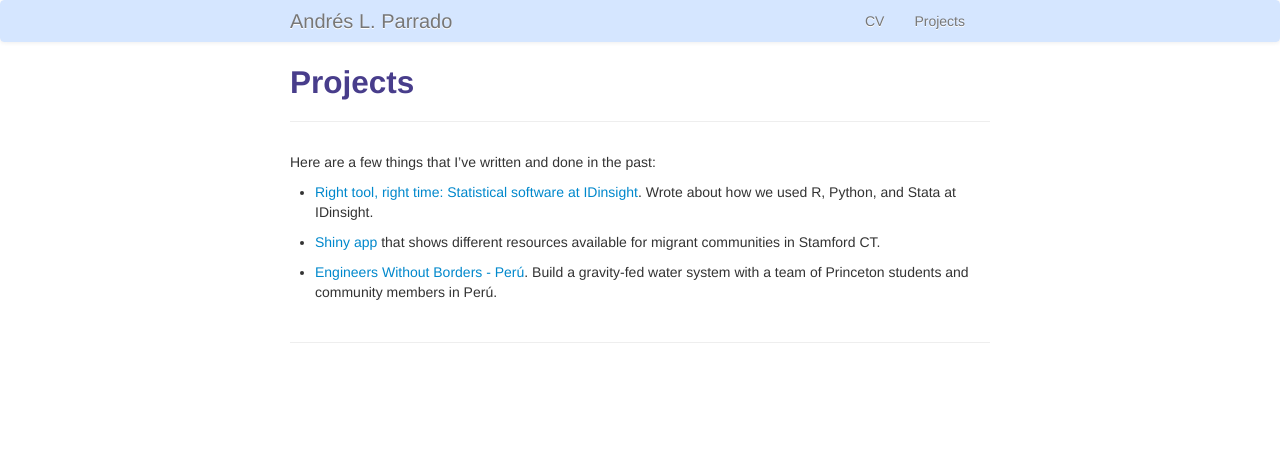
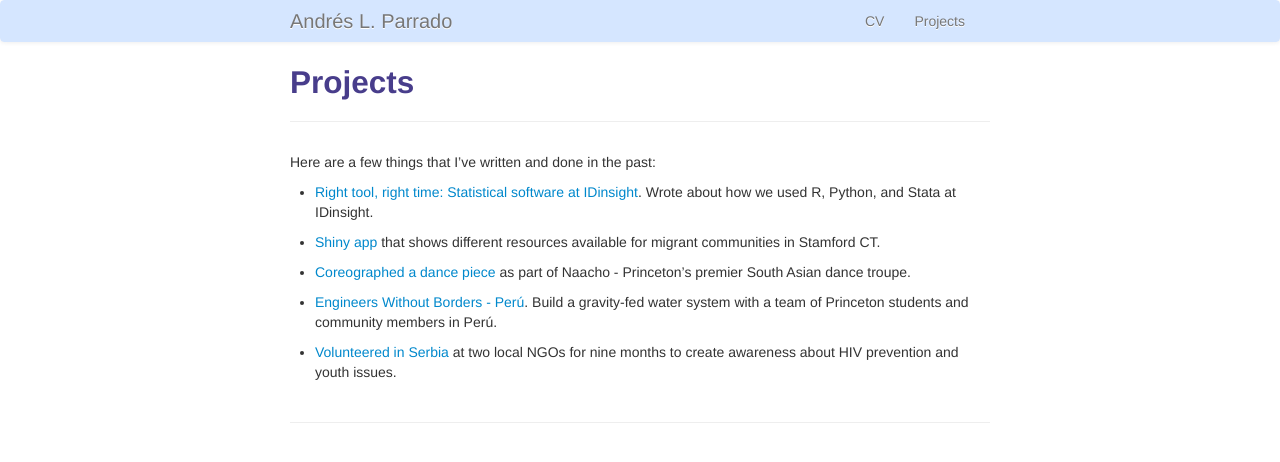
Before and after one commit to aparrado/aparrado.github.io, a Jekyll site: the page built from pages/written.md, in a window 1280 px wide. Shown: the top 462 px of the page. Built offline with Jekyll 4.4.1, drawn with Linux system fonts in a browser that asks for light colours.

Commit message:
more things I've done

```diff
--- a/pages/written.md
+++ b/pages/written.md
@@ -9,9 +9,11 @@ Here are a few things that I've written and done in the past:
 
 * [Shiny app](https://building1community.shinyapps.io/b1c_asset_mapping/) that shows different resources available for migrant communities in Stamford CT.
 
+* [Coreographed a dance piece](https://www.youtube.com/watch?v=1-RejKfxeSk) as part of Naacho - Princeton's premier South Asian dance troupe.
+
 * [Engineers Without Borders - Perú](https://ewb.princeton.edu/peru-blog/a-pms-reflections-by-andres-parrado/). Build a gravity-fed water system with a team of Princeton students and community members in Perú.
 
-
+* [Volunteered in Serbia](https://www.princeton.edu/bridgeyear/updates/serbia/index.xml?id=4215) at two local NGOs for nine months to create awareness about HIV prevention and youth issues.
 
 
 
```
